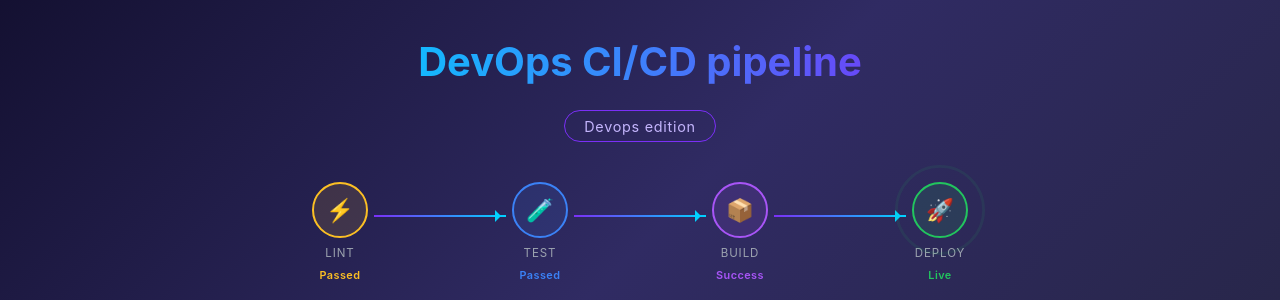
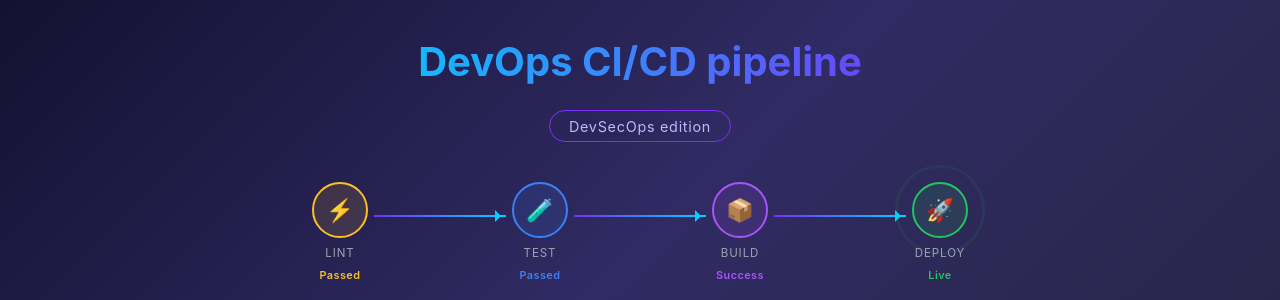
Before and after one commit to daminiarora021-ui/pipeline, a Flask app: page / in a window 1280 px wide. Shown: the part 155-455 px from the top of the page. Run offline with Flask 3, Linux system fonts and the light colour scheme.

Commit message:
added a new fet

```diff
--- a/templates/index.html
+++ b/templates/index.html
@@ -3,7 +3,7 @@
 <head>
     <meta charset="UTF-8">
     <meta name="viewport" content="width=device-width, initial-scale=1.0">
-    <title>DevOps Zero To Hero — Pipeline</title>
+    <title>DevOps — Pipeline</title>
     <style>
         * { margin: 0; padding: 0; box-sizing: border-box; }
         body {
@@ -143,7 +143,7 @@
 <div class="container">
 
     <h1>DevOps CI/CD pipeline</h1>
-    <div class="badge">Devops edition</div>
+    <div class="badge">DevSecOps edition</div>
 
     <!-- CI/CD Pipeline -->
     <div class="pipeline">
```
